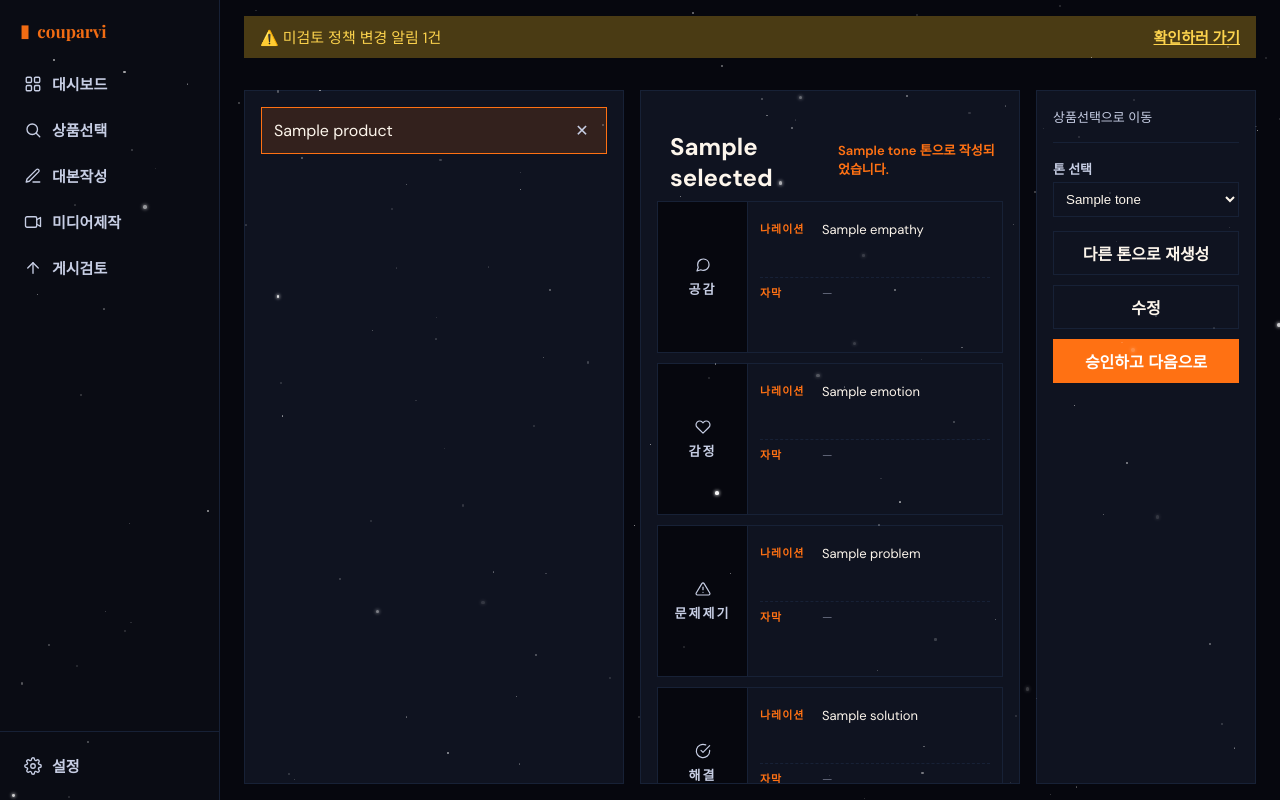
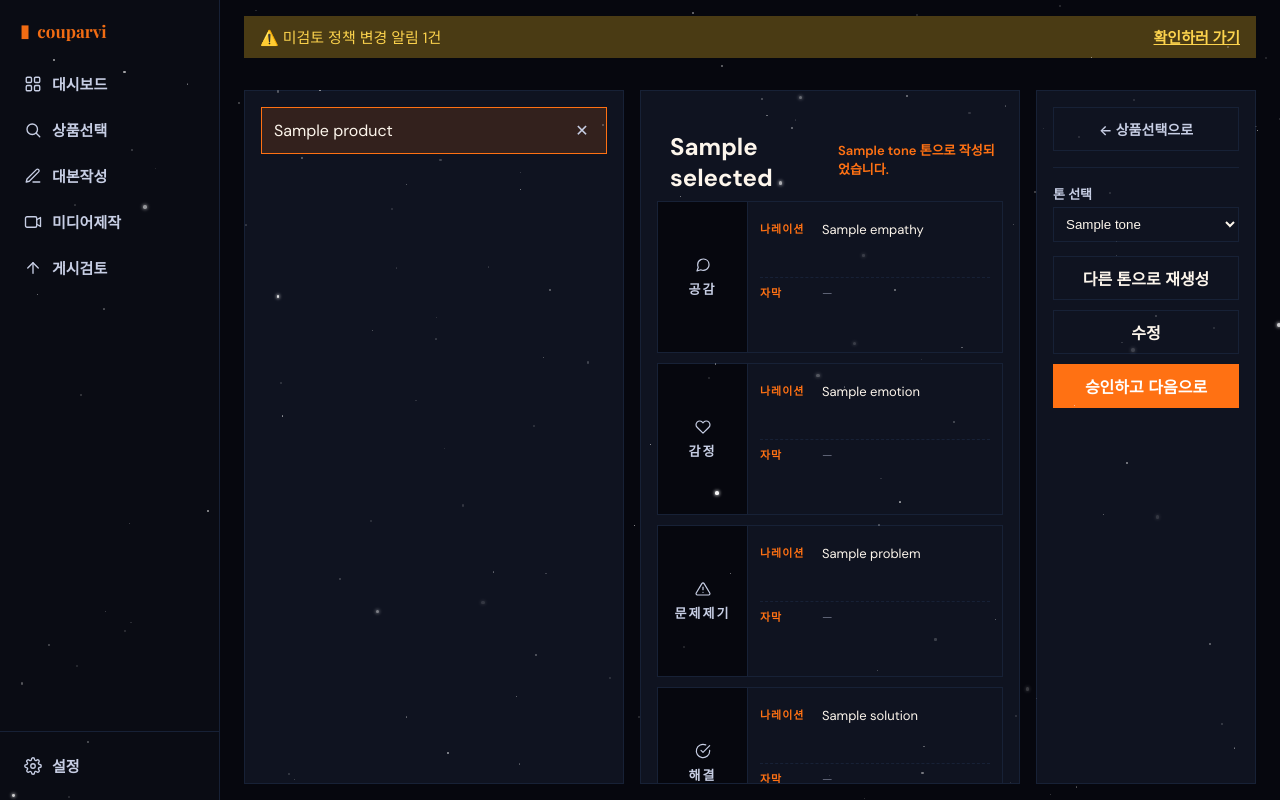
Before and after one commit to ushikiro34/shopingshorts, a FastAPI app: template app/web/templates/tab_script.html in a window 1280 px wide. Run offline with FastAPI, Linux system fonts and the light colour scheme; the visitor is signed in with stand-in values (Sample User, id 1); the template is opened without the code that fills it: most values are stand-ins (such as "Sample title", 1, 10 or a date in 2020).

Commit message:
Bust static CSS cache and restyle the "back to previous tab" link as a button
styles.css was being cached by the browser across edits, so UI fixes didn't
show up without a hard refresh. The stylesheet link now carries a ?v=<mtime>
query string (templates.env.globals["static_version"]) so its URL changes
whenever the file is edited, forcing a fresh fetch.

Also restyle .prev-stage-link (e.g. "대본작성으로 이동") to look like a real
bordered button matching the other action-panel buttons instead of floating
as bare text, and add a consistent "←" prefix across tabs.

Co-Authored-By: Claude Sonnet 5 <noreply@anthropic.com>

```diff
--- a/app/web/dashboard.py
+++ b/app/web/dashboard.py
@@ -45,6 +45,12 @@ import os
 
 router = APIRouter(tags=["web"])
 templates = Jinja2Templates(directory="app/web/templates")
+# styles.css를 브라우저가 캐싱해서, 배포/수정 후에도 강제 새로고침 없이는 옛 스타일이 계속
+# 보이는 문제가 있었다 — 수정 시각을 쿼리스트링으로 붙여 파일이 바뀔 때마다 URL 자체가
+# 바뀌게 해서 브라우저가 항상 새 버전을 받아오게 한다.
+templates.env.globals["static_version"] = lambda: int(
+    os.path.getmtime("app/web/static/styles.css")
+)
 
 DISCOVER_STATUSES = ["discovered", "scored", "reviews_collected"]
 SCRIPT_STATUSES = ["analyzed", "script_generated"]
--- a/app/web/static/styles.css
+++ b/app/web/static/styles.css
@@ -1448,15 +1448,38 @@ video {
   border-bottom: 1px solid var(--border);
 }
 
+/* 그냥 맨 텍스트 링크였더니 옆의 버튼들(테두리·배경 있는 .btn)과 어울리지 않고 붕 떠
+   보인다는 피드백으로, 같은 버튼 그룹처럼 보이게 테두리 박스 형태로 바꿨다 — 다만 주요
+   액션(승인/게시 등)과 헷갈리지 않게 톤은 한 단계 낮춘 보조 버튼으로 스타일링했다. */
 .prev-stage-link {
-  display: block;
-  font-size: 13px;
-  color: var(--text-dim);
+  display: flex;
+  align-items: center;
+  justify-content: center;
+  gap: 6px;
+  width: 100%;
+  min-height: 44px;
+  padding: 0 18px;
+  border: 1px solid var(--border);
+  font-size: 14px;
+  font-weight: 600;
+  color: var(--text-dim);
+  text-decoration: none;
+  box-sizing: border-box;
+}
+
+.prev-stage-link:hover {
+  color: var(--text);
+  border-color: var(--text-dim);
 }
 
 .prev-stage-link.is-disabled {
   opacity: 0.5;
   cursor: not-allowed;
+}
+
+.prev-stage-link.is-disabled:hover {
+  color: var(--text-dim);
+  border-color: var(--border);
 }
 
 /* --- 모바일: 화면 전환식 --- */
--- a/app/web/templates/base.html
+++ b/app/web/templates/base.html
@@ -7,7 +7,7 @@
   <link rel="preconnect" href="https://fonts.googleapis.com">
   <link rel="preconnect" href="https://fonts.gstatic.com" crossorigin>
   <link href="https://fonts.googleapis.com/css2?family=Playfair+Display:wght@600;700&family=DM+Sans:wght@400;500;600;700&display=swap" rel="stylesheet">
-  <link rel="stylesheet" href="/static/styles.css">
+  <link rel="stylesheet" href="/static/styles.css?v={{ static_version() }}">
 </head>
 <body>
   {% include "_star_field.html" %}
--- a/app/web/templates/login.html
+++ b/app/web/templates/login.html
@@ -10,7 +10,7 @@
   <link
     href="https://fonts.googleapis.com/css2?family=Playfair+Display:wght@600;700&family=DM+Sans:wght@400;500;600;700&display=swap"
     rel="stylesheet">
-  <link rel="stylesheet" href="/static/styles.css">
+  <link rel="stylesheet" href="/static/styles.css?v={{ static_version() }}">
 </head>
 
 <body>
--- a/app/web/templates/tab_media.html
+++ b/app/web/templates/tab_media.html
@@ -70,9 +70,9 @@
     <div class="prev-stage-section">
       {% if render_in_progress %}
       <span class="prev-stage-link is-disabled" title="렌더링 중에는 대본작성으로 돌아갈 수 없어요 — 지금 돌아가서 대본을 다시
-        생성하면 이미 큐에 들어간 렌더링과 어긋나요">대본작성으로 이동</span>
+        생성하면 이미 큐에 들어간 렌더링과 어긋나요">← 대본작성으로</span>
       {% else %}
-      <a class="prev-stage-link" href="/scripts?selected={{ selected.id }}&view=detail">대본작성으로 이동</a>
+      <a class="prev-stage-link" href="/scripts?selected={{ selected.id }}&view=detail">← 대본작성으로</a>
       {% endif %}
     </div>
     {% endif %}
--- a/app/web/templates/tab_script.html
+++ b/app/web/templates/tab_script.html
@@ -238,7 +238,7 @@
   <div class="panel action-panel">
     {% if selected %}
     <div class="prev-stage-section">
-      <a class="prev-stage-link" href="/discover?selected={{ selected.id }}&view=detail">상품선택으로 이동</a>
+      <a class="prev-stage-link" href="/discover?selected={{ selected.id }}&view=detail">← 상품선택으로</a>
     </div>
     {% endif %}
     <form method="post" action="/scripts/{{ selected.id if selected else '' }}/generate" id="script-generate-form">
```
